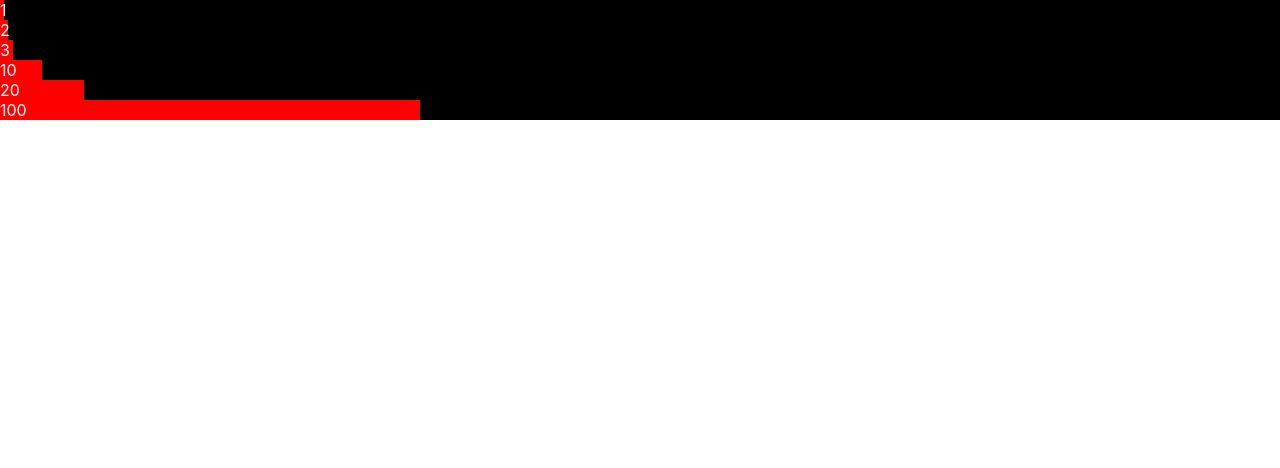
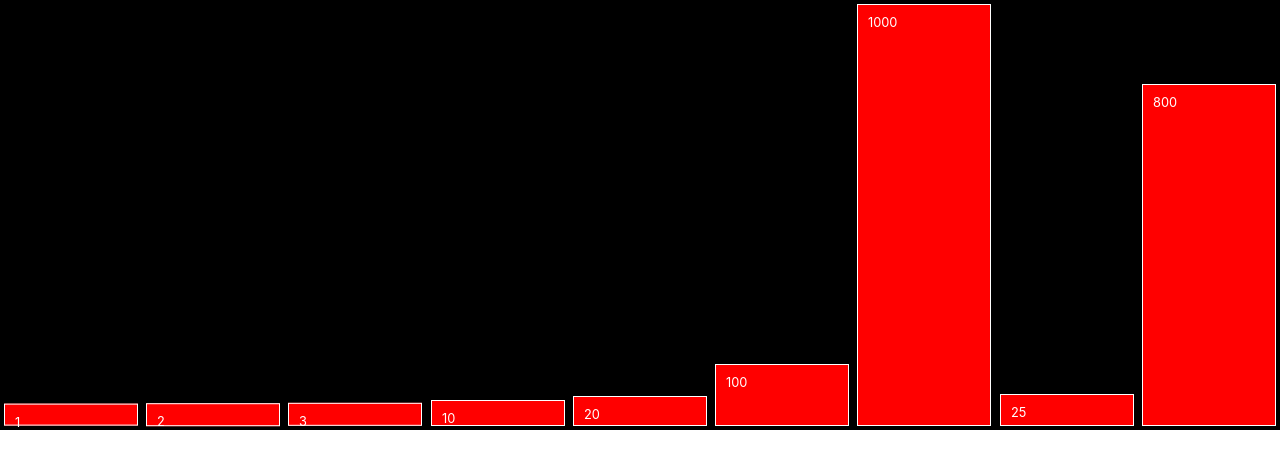
Before and after one commit to licebeam/d3-experiment, a React (Create React App) app: page / in a window 1280 px wide. Shown: the top 468 px of the page. Built offline with nearby package versions, Linux system fonts and the light colour scheme.

Commit message:
added scaling to flip the barChart

```diff
--- a/src/App.js
+++ b/src/App.js
@@ -5,9 +5,17 @@ import * as d3 from 'd3'; //import all of d3
 const Container = styled.div`
   background-color: black;
   .App{
+    display: flex;
     color: white;
-    div{
+    font-size: .8rem;
+    transform: scaleY(-1);
+    style-bar{
       background-color: red;
+      flex: 1;
+      padding: 10px;
+      border: 1px solid white;
+      margin: 4px;
+      transform: scaleY(-1);
     }
   }
 `
@@ -15,19 +23,19 @@ const Container = styled.div`
 class App extends Component {
   state = {
     fakeDataArr: [
-      1, 2, 3, 10, 20, 100,
+      1, 2, 3, 10, 20, 100, 1000, 25, 800,
     ]
   }
   createBarChart = () => {
-    let x = d3.scaleLinear()
+    let bar = d3.scaleLinear()
       .domain([0, d3.max(this.state.fakeDataArr)])
-      .range([0, 420]);
+      .range([0, 400]); //this is the height of the chart.
     d3.select('.App')
       .selectAll('div')
       .data(this.state.fakeDataArr)
-      .enter().append('div')
-      .style('width', function (d) { return x(d) + 'px'; })
-      .text(function (d) { return d; });
+      .enter().append('style-bar')
+      .style('height', (data) =>  { return bar(data) + 'px'; }) //the length of the bar chart.
+      .text((data) => { return data; });
   }
   componentDidMount() {
     this.createBarChart();
```
